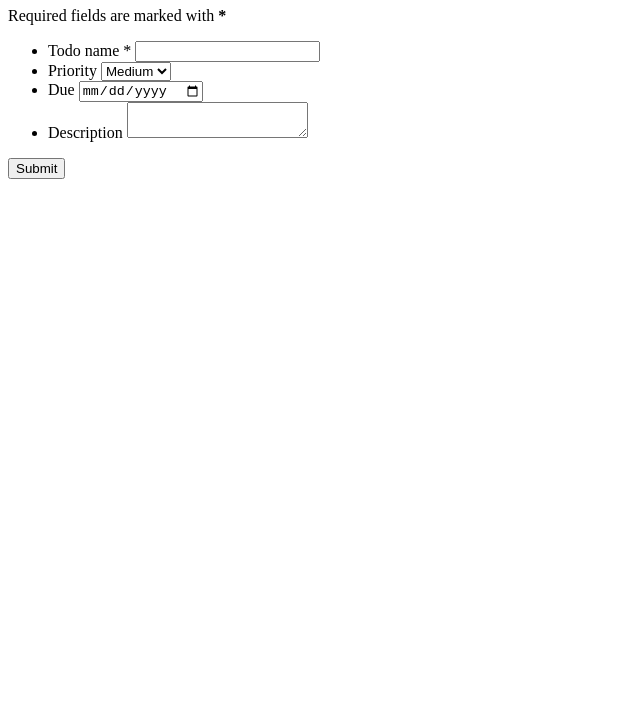
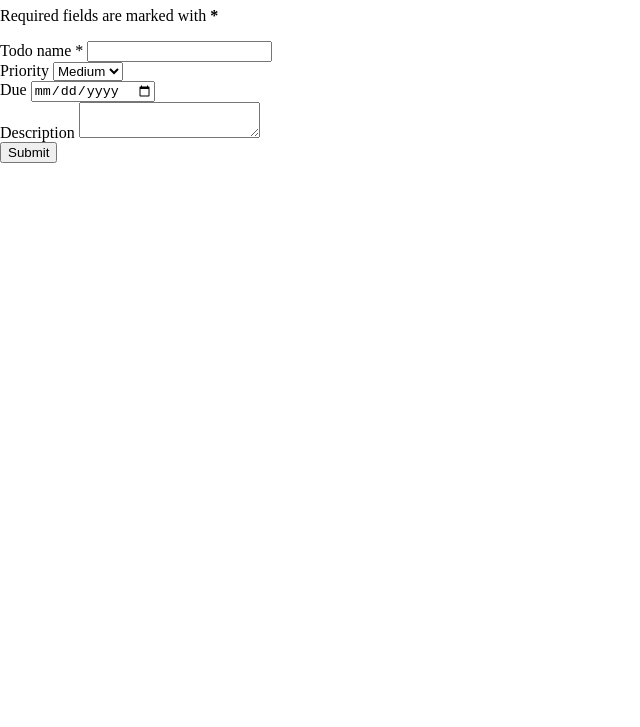
Before and after one commit to vemolista/js-todo, a plain HTML site: page index.html in a window 1280 px wide. Shown: the part 73-800 px from the top of the page, without its empty margins (0-640 px from the left). Drawn offline with Linux system fonts and the light colour scheme.

Commit message:
Do not nest input <inside> <label>

```diff
--- a/index.html
+++ b/index.html
@@ -11,47 +11,56 @@
 			Required fields are marked with <strong aria-label="Required">*</strong>
 		</p>
 		<form>
-			<ul>
+			<ul class="form-container">
 				<li>
-					<label for="todoName"
-						>Todo name *
-						<input
+					<label for="todoName">Todo name * </label
+					><input
 						type="text"
 						id="todoName"
 						name="todo_name"
 						required
 						minlength="1"
-					/></label>
+					/>
 				</li>
 				<li>
-					<label for="priority"
-						>Priority
-						<select id="priority" name="priority">
+					<label for="priority">Priority </label
+					><select id="priority" name="priority">
 						<option value="high">Urgent</option>
 						<option value="high">High</option>
 						<option value="high" selected>Medium</option>
 						<option value="high">Low</option>
 					</select>
-					</label>
 				</li>
 				<li>
-					<label for="due"
-						>Due
-						<input type="date" id="due" name="due_date_time" min="2023-07-01"
-					/></label>
+					<label for="due">Due</label>
+					<input type="date" id="due" name="due_date_time" min="2023-07-01" />
 				</li>
 				<li>
-					<label for="description"
-						>Description
-						<textarea
-							type="text"
-							id="description"
-							name="description"
-						></textarea>
-					</label>
+					<label for="description">Description </label>
+					<textarea type="text" id="description" name="description"></textarea>
 				</li>
 			</ul>
 			<button type="submit">Submit</button>
 		</form>
 	</body>
+	<style>
+		body {
+			margin: 0;
+		}
+
+		ul {
+			margin: 0;
+			padding: 0;
+		}
+
+		li {
+			list-style: none;
+		}
+
+		.form-container {
+			width: 500px;
+			display: flex;
+			flex-direction: column;
+		}
+	</style>
 </html>
```
Lines whose indentation alone changed are shown as unchanged.
